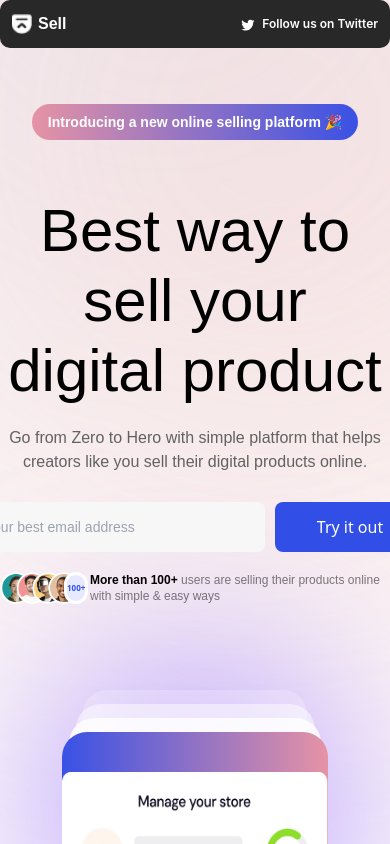
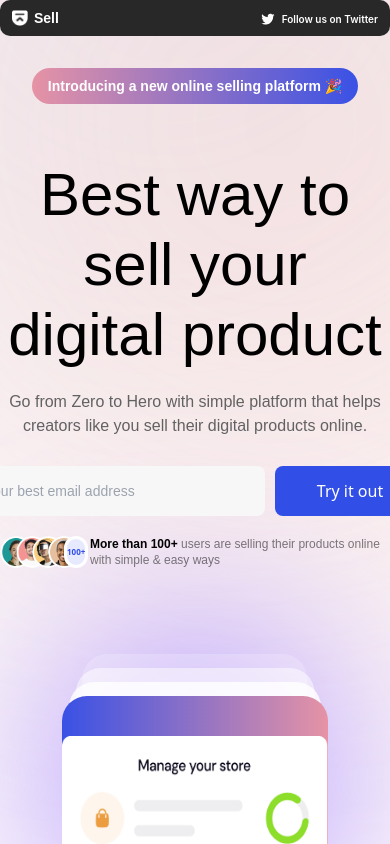
Before and after one commit to AlexDDevv/hackathon-spikes, a React (Vite) app: page / in a window 390 px wide. Shown: the top 844 px of the page. Built offline with nearby package versions, Linux system fonts and the light colour scheme.

Commit message:
Responsive for Header

```diff
--- a/src/components/Header.tsx
+++ b/src/components/Header.tsx
@@ -3,14 +3,14 @@ import twitter from "../assets/img/twitter.png"
 
 export default function Header() {
     return (
-        <header className="flex items-center justify-between bg-[#282828] rounded-[10px] py-3 px-3 max-w-[800px] mx-auto my-0 mb-14">
+        <header className="flex items-center justify-between bg-[#282828] rounded-[10px] py-2 px-3 max-w-[800px] mx-auto my-0 mb-14 max-sm:mb-10 max-[425px]:mb-8">
             <div className="flex items-center justify-center gap-[6px]">
-                <img src={logo} alt="Logo du site" className="h-5 w-5" />
-                <span className="text-white font-bodyFont font-bold">Sell</span>
+                <img src={logo} alt="Logo du site" className="h-5 w-5 max-sm:h-4 max-sm:w-4" />
+                <span className="text-white font-bodyFont font-bold max-sm:text-sm">Sell</span>
             </div>
             <div className="flex items-center justify-center gap-[5px]">
                 <img src={twitter} alt="Logo de Twitter" />
-                <a href="https://x.com/Sport_DevWeb" className="font-navFont text-xs font-semibold text-white">Follow us on Twitter</a>
+                <a href="https://x.com/Sport_DevWeb" className="font-navFont text-xs font-semibold h-[14px] text-white max-sm:text-[10px]">Follow us on Twitter</a>
             </div>
         </header>
     )
```
